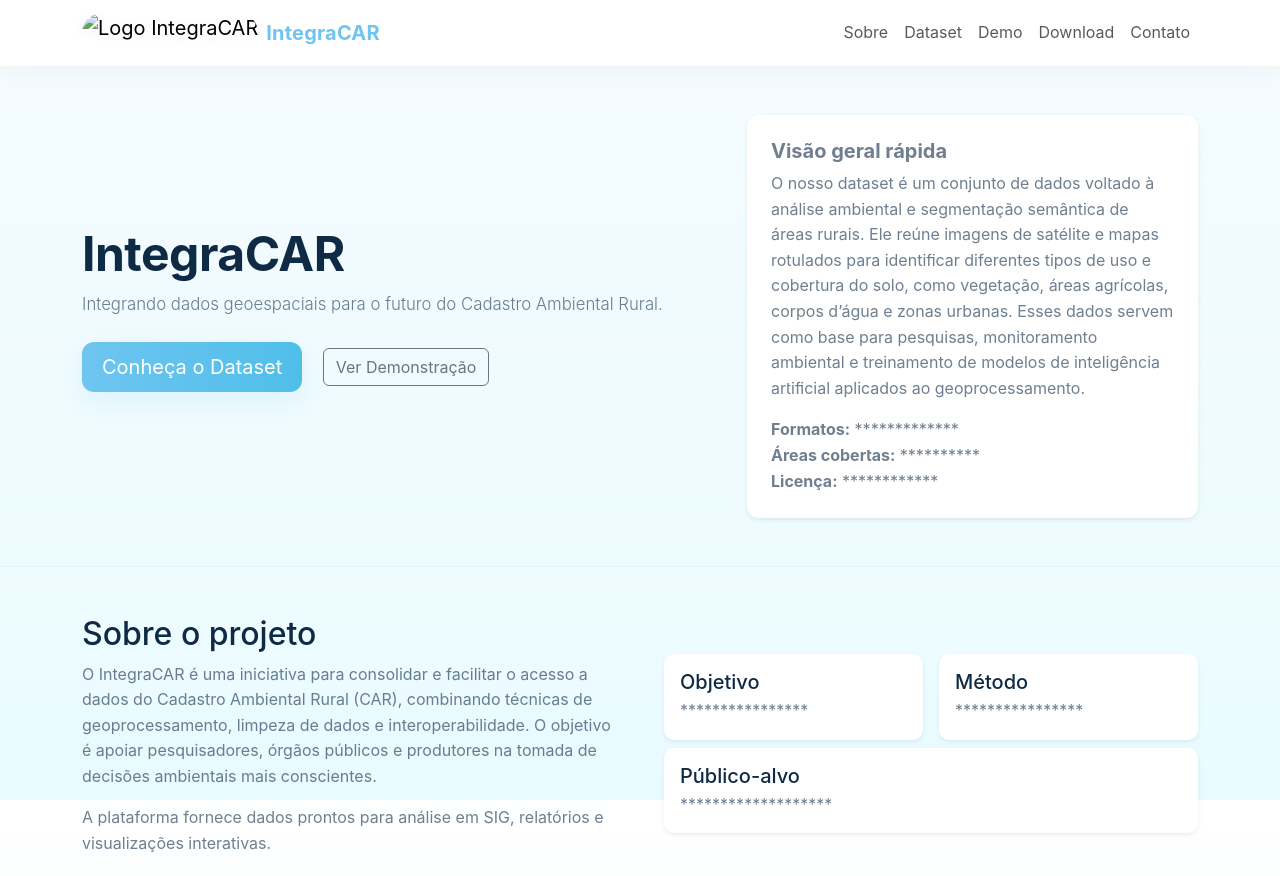
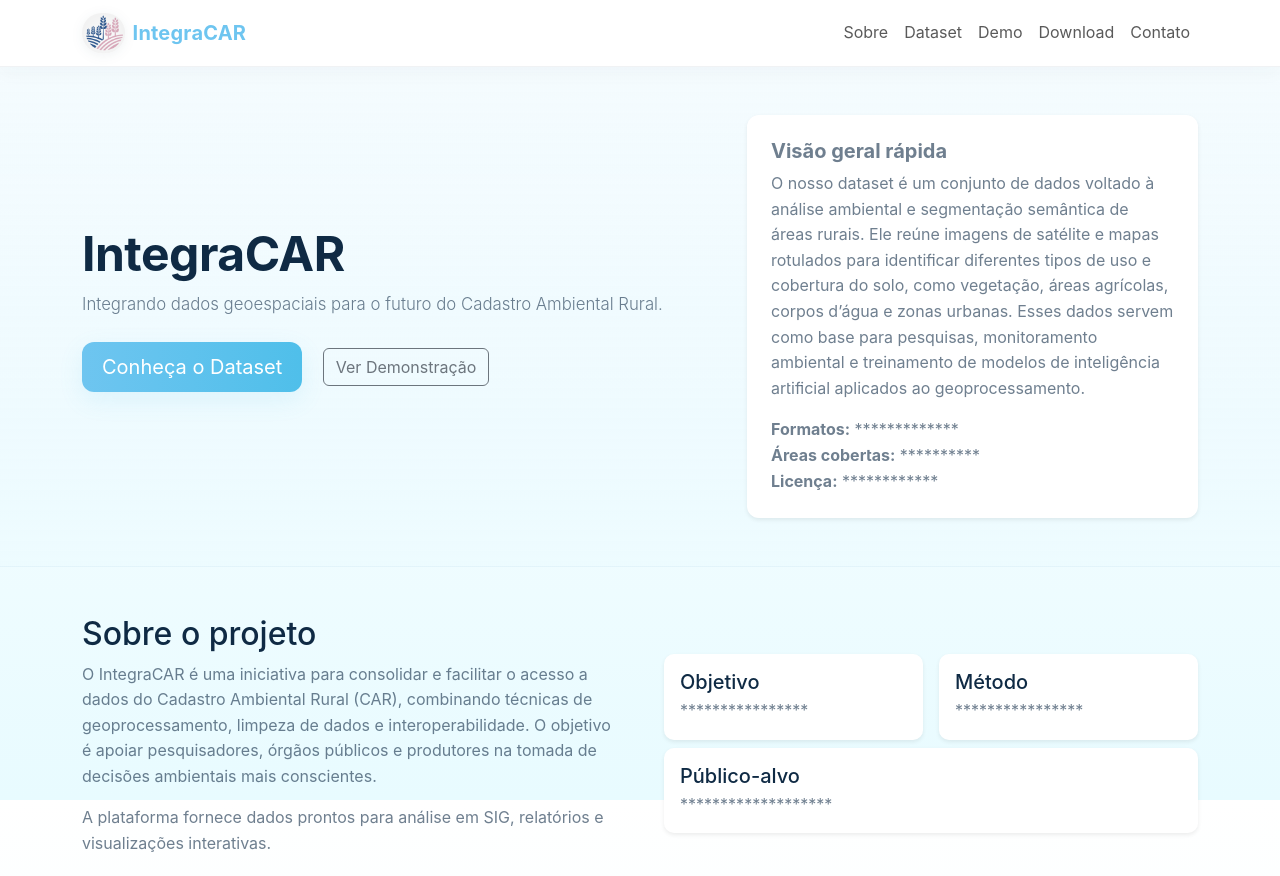
Before and after one commit to Vinicius-Reinholz/LANDING-PAGE-INTEGRACAR, a plain HTML site: page index.html in a window 1280 px wide. Shown: the top 876 px of the page. Drawn offline with nearby package versions, Linux system fonts and the light colour scheme.

Commit message:
Update logo source and enhance HTML content
Updated logo image source in navbar and added new content to the HTML structure.

```diff
--- a/index.html
+++ b/index.html
@@ -17,7 +17,7 @@
     <nav class="navbar navbar-expand-lg navbar-light sticky-top site-navbar">
         <div class="container">
             <a class="navbar-brand d-flex align-items-center" href="#hero">
-                <img src="Gemini_Generated_Image_ans1mlans1mlans1.png" alt="Logo IntegraCAR" height="40"
+                <img src="Logo-IntegraCAR-ES.png" alt="Logo IntegraCAR" height="40"
                     class="me-2 site-logo">
                 <span class="fw-bold site-title">IntegraCAR</span>
             </a>
```
